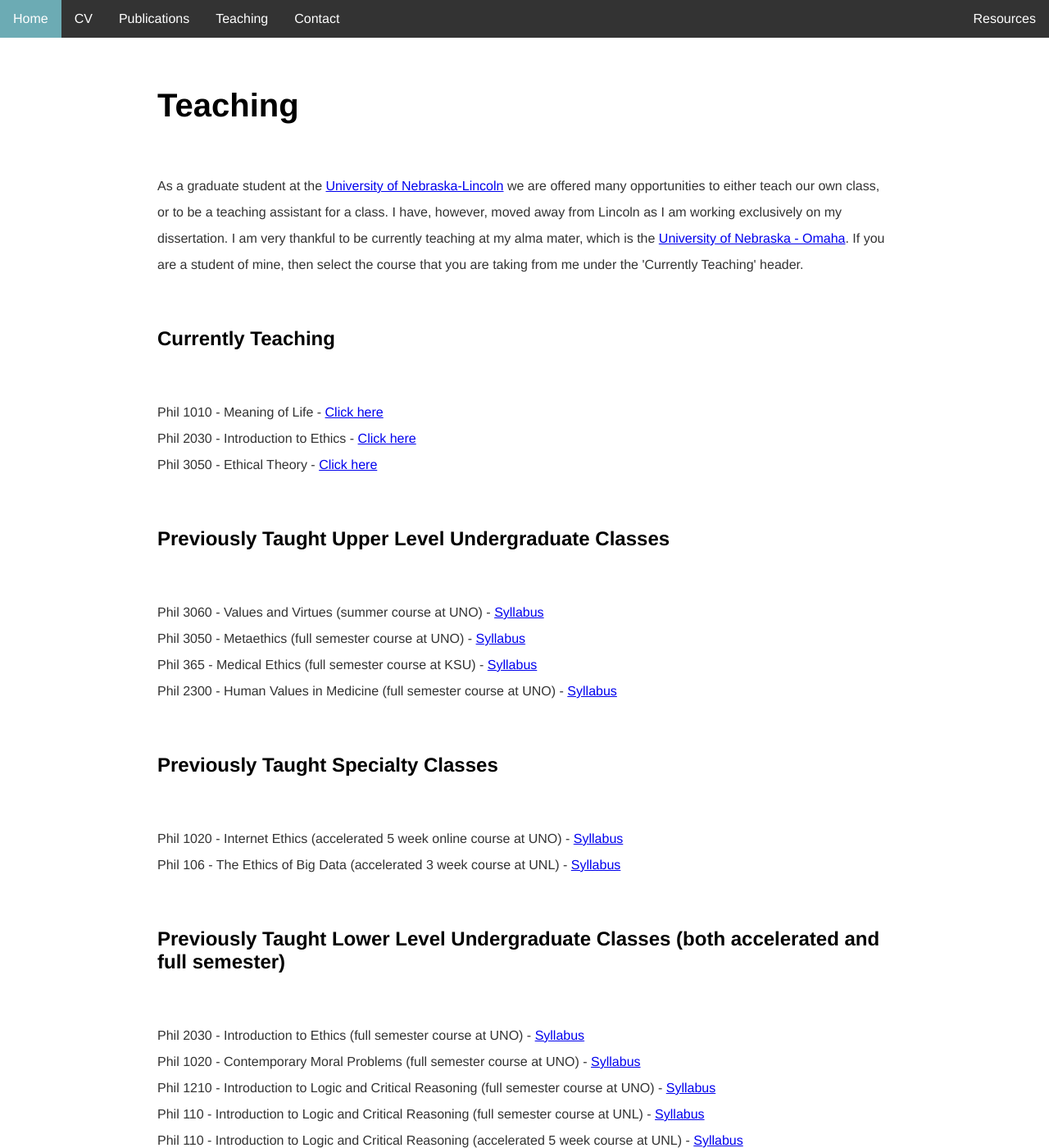
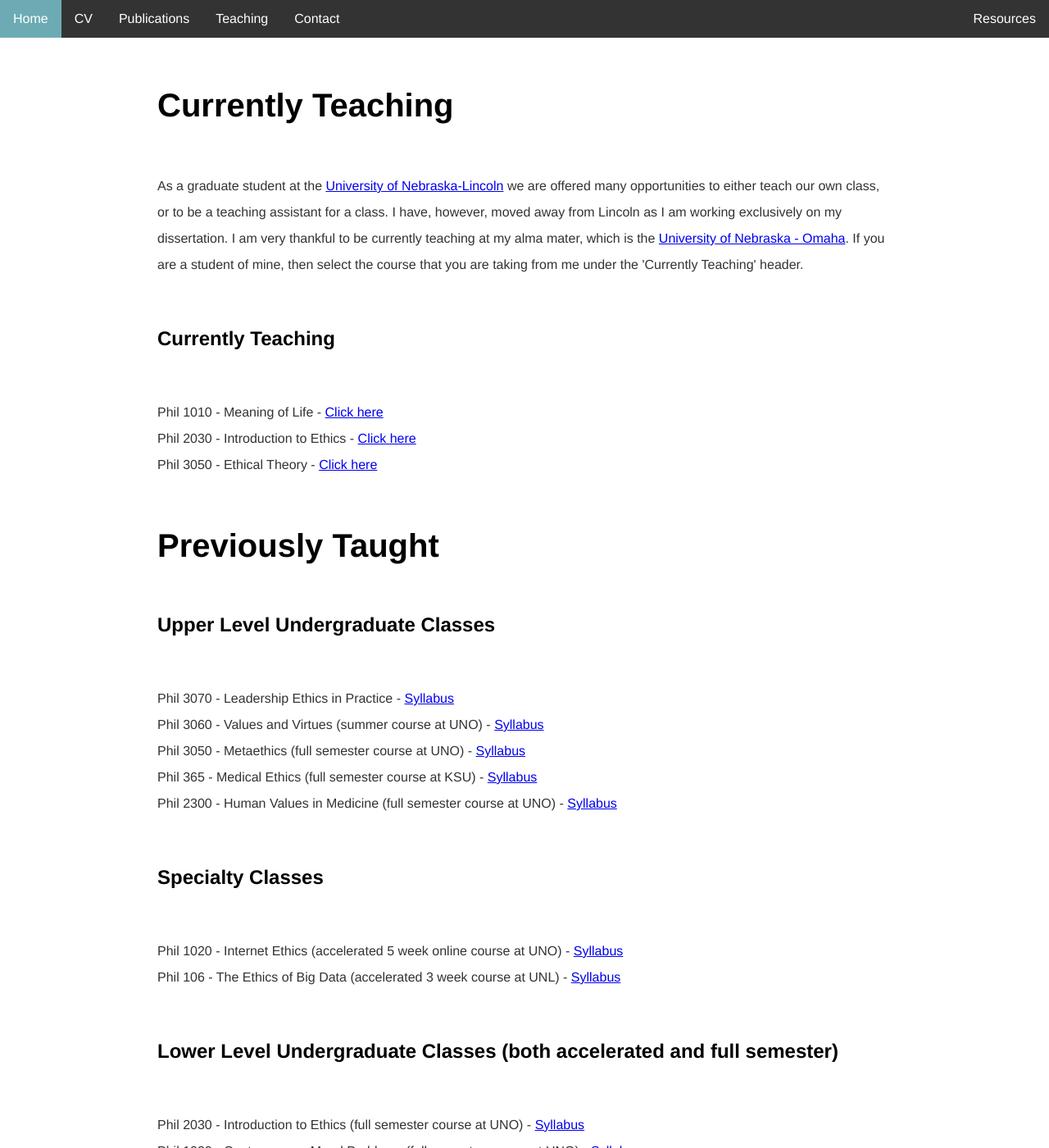
Before and after one commit to kevinjpatton/kevinjpatton.github.io, a Jekyll site: the page built from teaching/index.html, in a window 1280 px wide and 1400 px high. Shown: the whole window at 82% size. Built offline with Jekyll 4.4.1, drawn with Linux system fonts in a browser that asks for light colours; Markdown is read by kramdown in place of the engine named in the settings.

Commit message:
Update index.html

```diff
--- a/teaching/index.html
+++ b/teaching/index.html
@@ -2,16 +2,17 @@
 layout: default
 title: Teaching - Kevin Patton
 ---
-<h1>Teaching</h1>
+<h1>Currently Teaching</h1>
 <p>As a graduate student at the <a href="http://www.unl.edu/philosophy/graduate-students#patton" target="_blank">University of Nebraska-Lincoln</a>  we are offered many opportunities to either teach our own class, or to be a teaching assistant for a class.  I have, however, moved away from Lincoln as I am working exclusively on my dissertation.  I am very thankful to be currently teaching at my alma mater, which is the <a href="https://www.unomaha.edu/college-of-arts-and-sciences/philosophy/about-us/directory/kevin-patton.php" target="_blank">University of Nebraska - Omaha</a>.  If you are a student of mine, then select the course that you are taking from me under the 'Currently Teaching' header.</p>
 <h2>Currently Teaching</h2>
 <p> Phil 1010 - Meaning of Life - <a href="/teaching/phil_1010/index.html" target="_blank">Click here</a><br> Phil 2030 - Introduction to Ethics - <a href="/teaching/phil_2030/index.html" target="_blank">Click here</a><br>Phil 3050 - Ethical Theory - <a href="/teaching/phil_3050/index.html" target="_blank">Click here</a></p>
 
-<h2>Previously Taught Upper Level Undergraduate Classes</h2>
-<p>Phil 3060 - Values and Virtues (summer course at UNO) - <a href="/teaching/phil_3060/Syllabus_3060.pdf" target="_blank">Syllabus</a><br>Phil 3050 - Metaethics (full semester course at UNO) - <a href="/teaching/phil_3050/Phil3050_Syllabus.pdf" target="_blank">Syllabus</a><br>Phil 365  - Medical Ethics (full semester course at KSU) - <a href="/teaching/phil_365/Syllabus_Phil365_Spring2020.pdf" target="_blank">Syllabus</a><br>Phil 2300 - Human Values in Medicine (full semester course at UNO) - <a href="/teaching/phil_2300/Philosophy 2300 - Fall 2022 - Syllabus.pdf" target="_blank">Syllabus</a></p>
+<h1>Previously Taught</h1>
+<h2>Upper Level Undergraduate Classes</h2>
+<p>Phil 3070 - Leadership Ethics in Practice - <a href="/teaching/phil1020/Phil_1020_Syllabus.pdf" target="_blank">Syllabus</a><br>Phil 3060 - Values and Virtues (summer course at UNO) - <a href="/teaching/phil_3060/Syllabus_3060.pdf" target="_blank">Syllabus</a><br>Phil 3050 - Metaethics (full semester course at UNO) - <a href="/teaching/phil_3050/Phil3050_Syllabus.pdf" target="_blank">Syllabus</a><br>Phil 365  - Medical Ethics (full semester course at KSU) - <a href="/teaching/phil_365/Syllabus_Phil365_Spring2020.pdf" target="_blank">Syllabus</a><br>Phil 2300 - Human Values in Medicine (full semester course at UNO) - <a href="/teaching/phil_2300/Philosophy 2300 - Fall 2022 - Syllabus.pdf" target="_blank">Syllabus</a></p>
 
-<h2>Previously Taught Specialty Classes</h2>
+<h2> Specialty Classes</h2>
 <p>Phil 1020 - Internet Ethics (accelerated 5 week online course at UNO) - <a href="/teaching/phil1020/Phil_1020_Syllabus.pdf" target="_blank">Syllabus</a><br>Phil 106  - The Ethics of Big Data (accelerated 3 week course at UNL) - <a href="teaching/phil_106/Phil106_Syllabus_3Weeks.pdf" target="_blank">Syllabus</a></p>
 
-<h2>Previously Taught Lower Level Undergraduate Classes (both accelerated and full semester)</h2>
+<h2>Lower Level Undergraduate Classes (both accelerated and full semester)</h2>
 <p>Phil 2030 - Introduction to Ethics (full semester course at UNO) - <a href="/teaching/phil_2030/Phil2030_SyllabusMW2.pdf" target="_blank">Syllabus</a><br>Phil 1020 - Contemporary Moral Problems (full semester course at UNO) - <a href="/teaching/phil1020/Phil1020Syllabus_Full.pdf" target="_blank">Syllabus</a><br>Phil 1210 - Introduction to Logic and Critical Reasoning (full semester course at UNO) - <a href="/teaching/phil_1210/Phil1210_100_Fall2019.pdf" target="_blank">Syllabus</a><br>Phil 110 - Introduction to Logic and Critical Reasoning (full semester course at UNL) - <a href="/teaching/phil_110/Phil110_Syllabus_Full.pdf" target="_blank">Syllabus</a><br>Phil 110 - Introduction to Logic and Critical Reasoning (accelerated 5 week course at UNL) - <a href="/teaching/phil_110/Phil110_Syllabus.pdf.pdf" target="_blank">Syllabus</a><br>Phil 110 - Introduction to Logic and Critical Reasoning (accelerated 3 week course at UNL) - <a href="/teaching/phil_110/Phil110_Syllabus_3Week.pdf" target="_blank">Syllabus</a></p>
```
